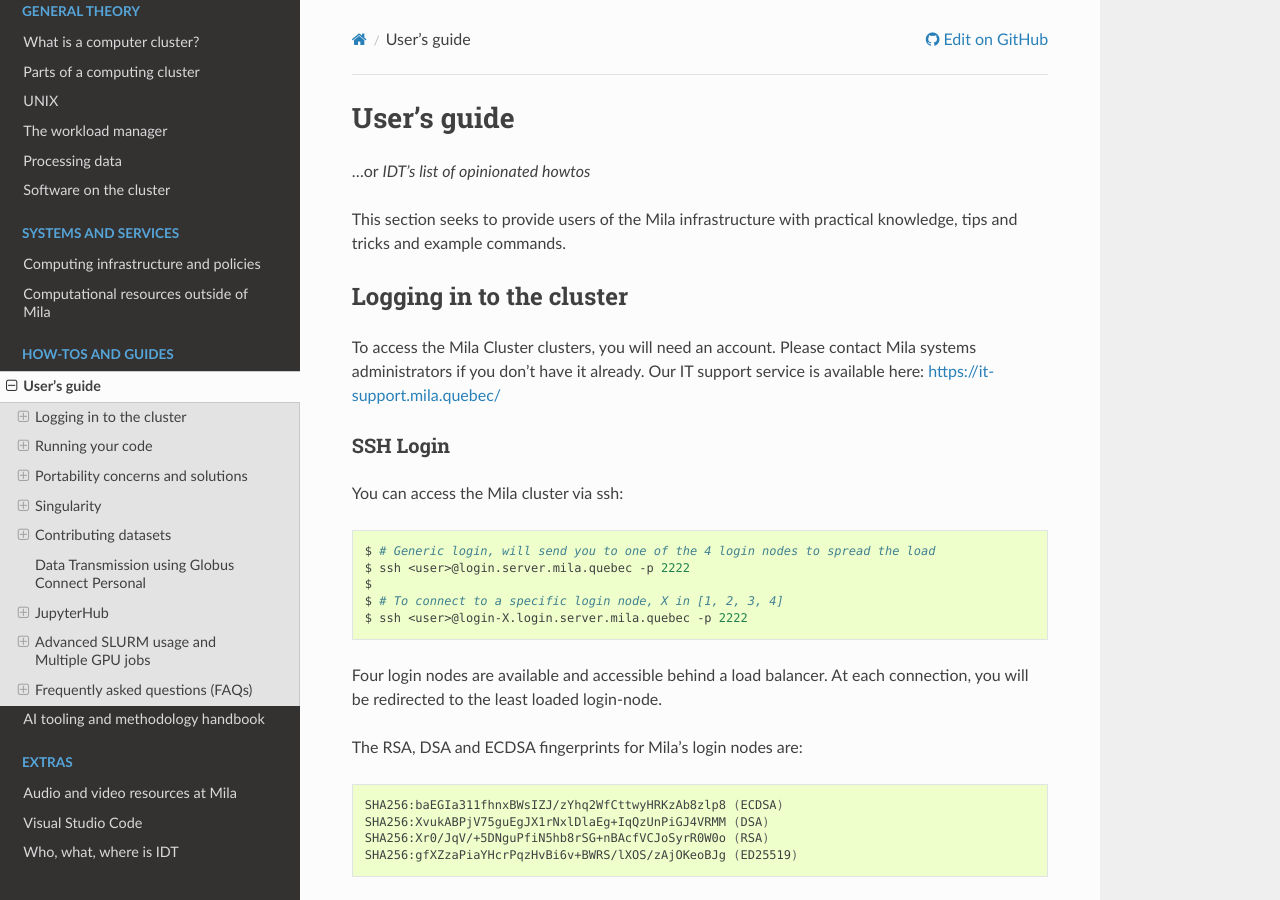
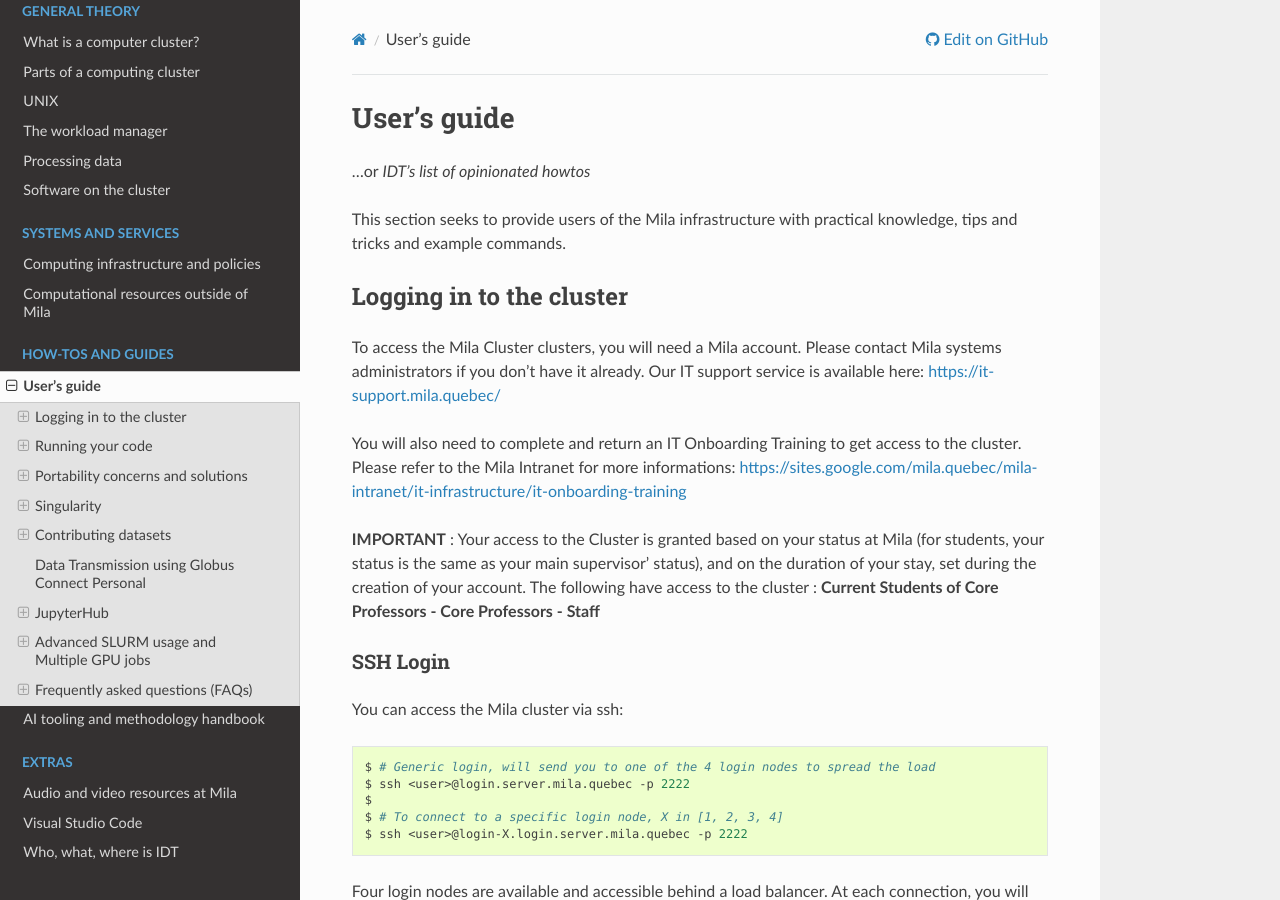
Before and after one commit to mila-iqia/mila-docs, a Sphinx documentation site: the page built from docs/Userguide.rst, in a window 1280 px wide and 900 px high. Built offline with Sphinx 7.4.7 and the Read the Docs theme 2.0.0, drawn with Linux system fonts in a browser that asks for light colours.

Commit message:
Add infos about Onboarding and Cluster access policies (#95)
* Add infos about Onboarding and Cluster access policies

Co-authored-by: Ganda Tchabana <ganda.tchabana@mila.quebec>
Co-authored-by: satyaog <satyaog@gmail.com>

```diff
--- a/docs/Userguide_login.rst
+++ b/docs/Userguide_login.rst
@@ -1,9 +1,21 @@
 Logging in to the cluster
 =========================
 
-To access the Mila Cluster clusters, you will need an account. Please contact
+To access the Mila Cluster clusters, you will need a Mila account. Please contact
 Mila systems administrators if you don't have it already. Our IT support service
 is available here: https://it-support.mila.quebec/
+
+You will also need to complete and return an IT Onboarding Training to get
+access to the cluster.  Please refer to the Mila Intranet for more
+informations:
+https://sites.google.com/mila.quebec/mila-intranet/it-infrastructure/it-onboarding-training
+
+**IMPORTANT** : Your access to the Cluster is granted based on your status at
+Mila (for students, your status is the same as your main supervisor' status),
+and on the duration of your stay, set during the creation of your account. The
+following have access to the cluster : **Current Students of Core Professors -
+Core Professors - Staff**
+
 
 
 SSH Login
```
